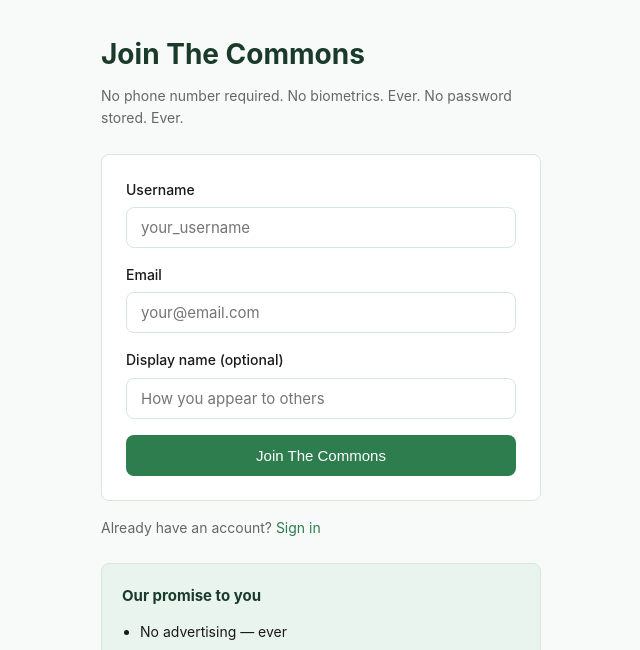
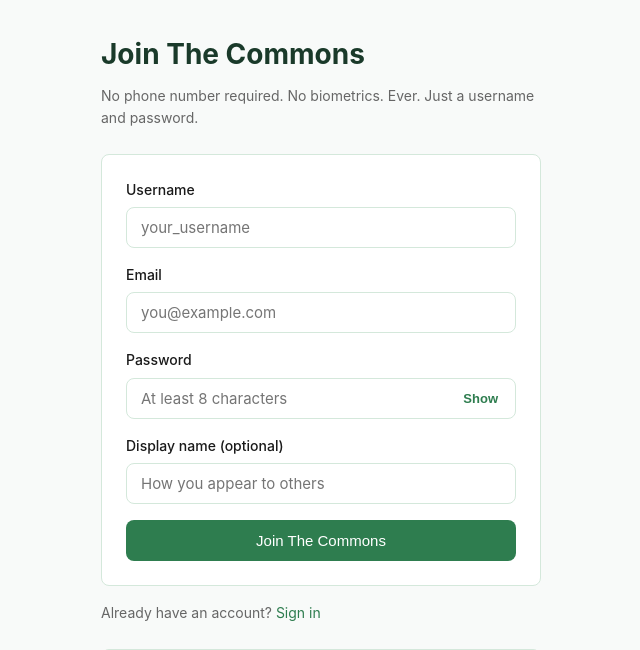
Before and after one commit to Kronestones/the-commons, a FastAPI app: page /register in a window 1280 px wide. Shown: the part 56-706 px from the top of the page, without its empty margins (319-959 px from the left). Run offline with FastAPI, Linux system fonts and the light colour scheme.

Commit message:
Copy fixed register template to correct location

```diff
--- a/the_commons/templates/register.html
+++ b/the_commons/templates/register.html
@@ -4,19 +4,25 @@
 
 <div class="auth-container">
   <h1>Join The Commons</h1>
-  <p class="auth-note">No phone number required. No biometrics. Ever. No password stored. Ever.</p>
+  <p class="auth-note">No phone number required. No biometrics. Ever. Just a username and password.</p>
 
   <form id="register-form" class="auth-form">
     <label>Username
       <input type="text" id="username" placeholder="your_username" maxlength="50" required>
     </label>
     <label>Email
-      <input type="email" id="email" placeholder="your@email.com" required>
+      <input type="email" id="email" placeholder="you@example.com" required>
+    </label>
+    <label>Password
+      <div class="password-wrapper">
+        <input type="password" id="password" placeholder="At least 8 characters" required>
+        <button type="button" class="show-password-btn" onclick="togglePassword('password', this)">Show</button>
+      </div>
     </label>
     <label>Display name (optional)
       <input type="text" id="display-name" placeholder="How you appear to others">
     </label>
-    <div id="form-error" class="form-error" style="display:none;padding:12px;background:#fee;border:1px solid #f00;border-radius:6px;color:#c00;font-size:14px;margin-bottom:12px;"></div>
+    <div id="form-error" class="form-error" style="display:none;padding:12px;background:#fee;border:1px solid #c00;border-radius:6px;color:#c00;font-size:14px;margin-bottom:12px;"></div>
     <button type="submit" class="btn-primary btn-full">Join The Commons</button>
   </form>
 
@@ -41,23 +47,29 @@
 document.getElementById('register-form').addEventListener('submit', async (e) => {
   e.preventDefault();
   const form = new FormData();
-  form.append('username', document.getElementById('username').value);
-  form.append('email', document.getElementById('email').value);
+  form.append('username',     document.getElementById('username').value);
+  form.append('email',        document.getElementById('email').value);
+  form.append('password',     document.getElementById('password').value);
   form.append('display_name', document.getElementById('display-name').value);
   form.append('is_minor', false);
   const res = await fetch('/auth/register', { method: 'POST', body: form });
   let data;
-  try { data = await res.json(); } catch(e) {}
-  const err = document.getElementById('form-error');
-  if (data && data.ok) {
+  try {
+    data = await res.json();
+  } catch(e) {
+    const err = document.getElementById('form-error');
+    err.textContent = 'Server error — please try again.';
     err.style.display = 'block';
-    err.style.background = '#efe';
-    err.style.color = '#060';
-    err.style.borderColor = '#0a0';
-    err.textContent = 'Check your email for a sign-in link!';
+    return;
+  }
+  if (data.ok) {
+    localStorage.setItem('token',    data.token);
+    localStorage.setItem('username', data.user.username);
+    window.location = '/';
   } else {
+    const err = document.getElementById('form-error');
+    err.textContent = data.error || 'Registration failed — please check your details.';
     err.style.display = 'block';
-    err.textContent = data ? data.error : 'Something went wrong.';
   }
 });
 </script>
```
